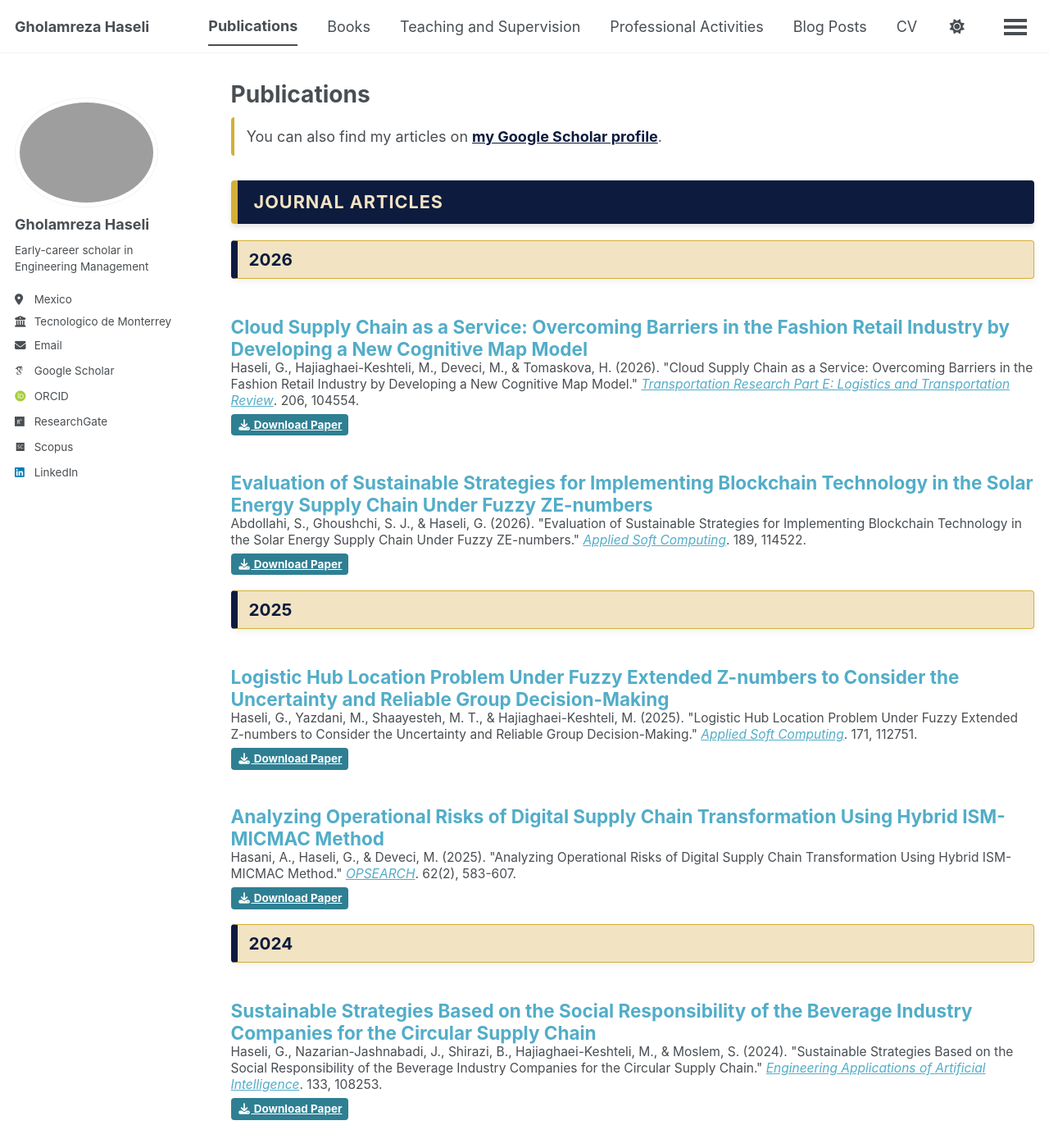
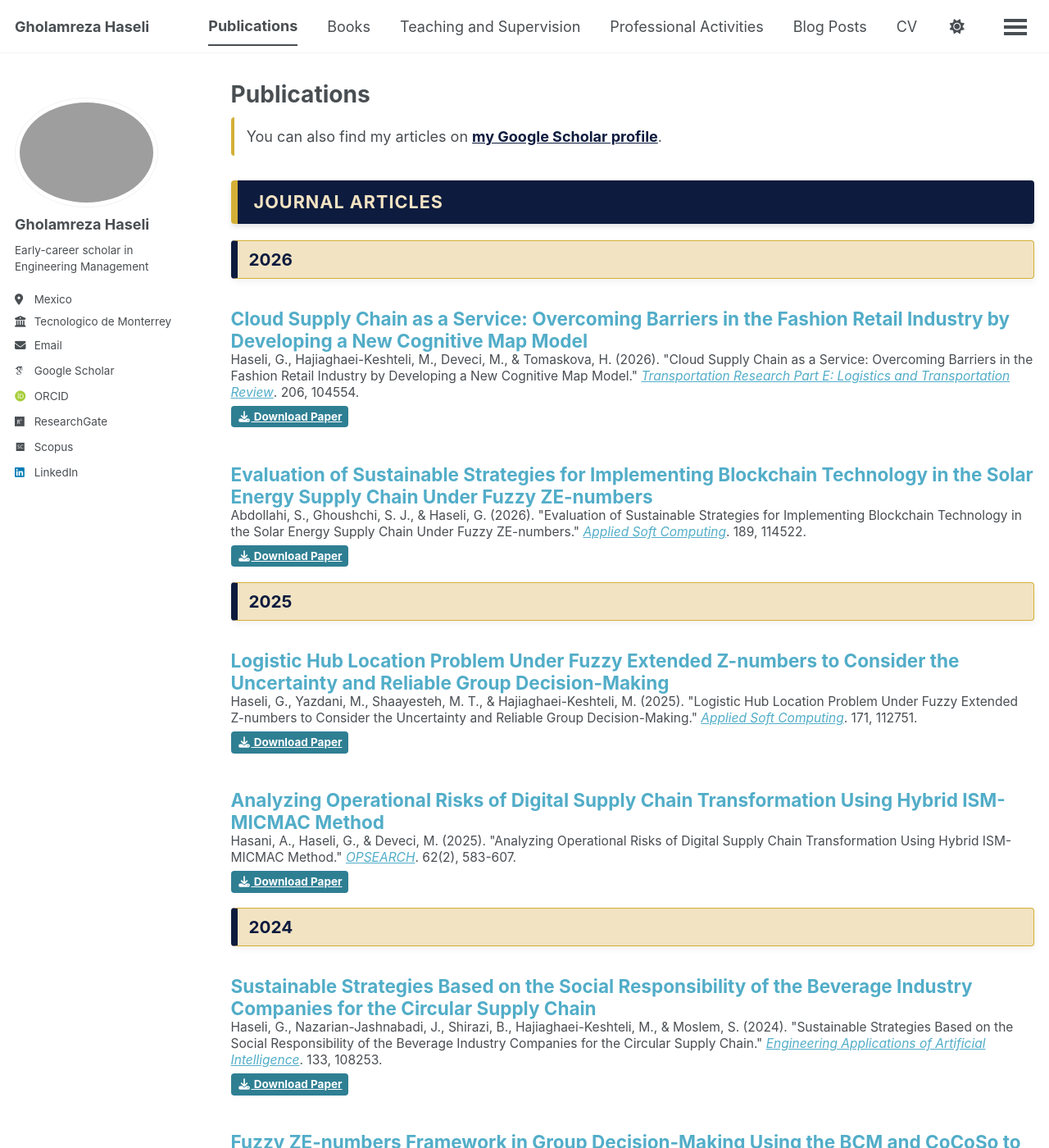
Before and after one commit to Gholamreza-Haseli/Gholamreza-Haseli.github.io, a Jekyll site: the page built from _pages/publications.html, in a window 1280 px wide and 1400 px high. Shown: the whole window at 82% size. Built offline with Jekyll 4.4.1, drawn with Linux system fonts in a browser that asks for light colours; some web fonts are replaced; a script bundle is joined from its source files by our own code; library files that are not in the unit come from our copies.

Commit message:
Update publications.html

```diff
--- a/_pages/publications.html
+++ b/_pages/publications.html
@@ -55,11 +55,6 @@ author_profile: true
     padding-bottom: 5px !important;
   }
 
-  /* کاهش فاصله قبل از خط جداکننده dashed */
-  .pub-item-wrapper + div {
-    margin-top: 0 !important;
-  }
-
 </style>
 
 {% if site.publication_category %}
@@ -76,7 +71,7 @@ author_profile: true
 
       {% assign year_posts = all_posts | where: "year", current_year | sort: "priority" %}
 
-      <div style="margin-top: 1px;">
+      <div style="margin-top: -10px;">
         {% for post in year_posts %}
           <div class="pub-item-wrapper">
             {% include archive-single.html %}
```
